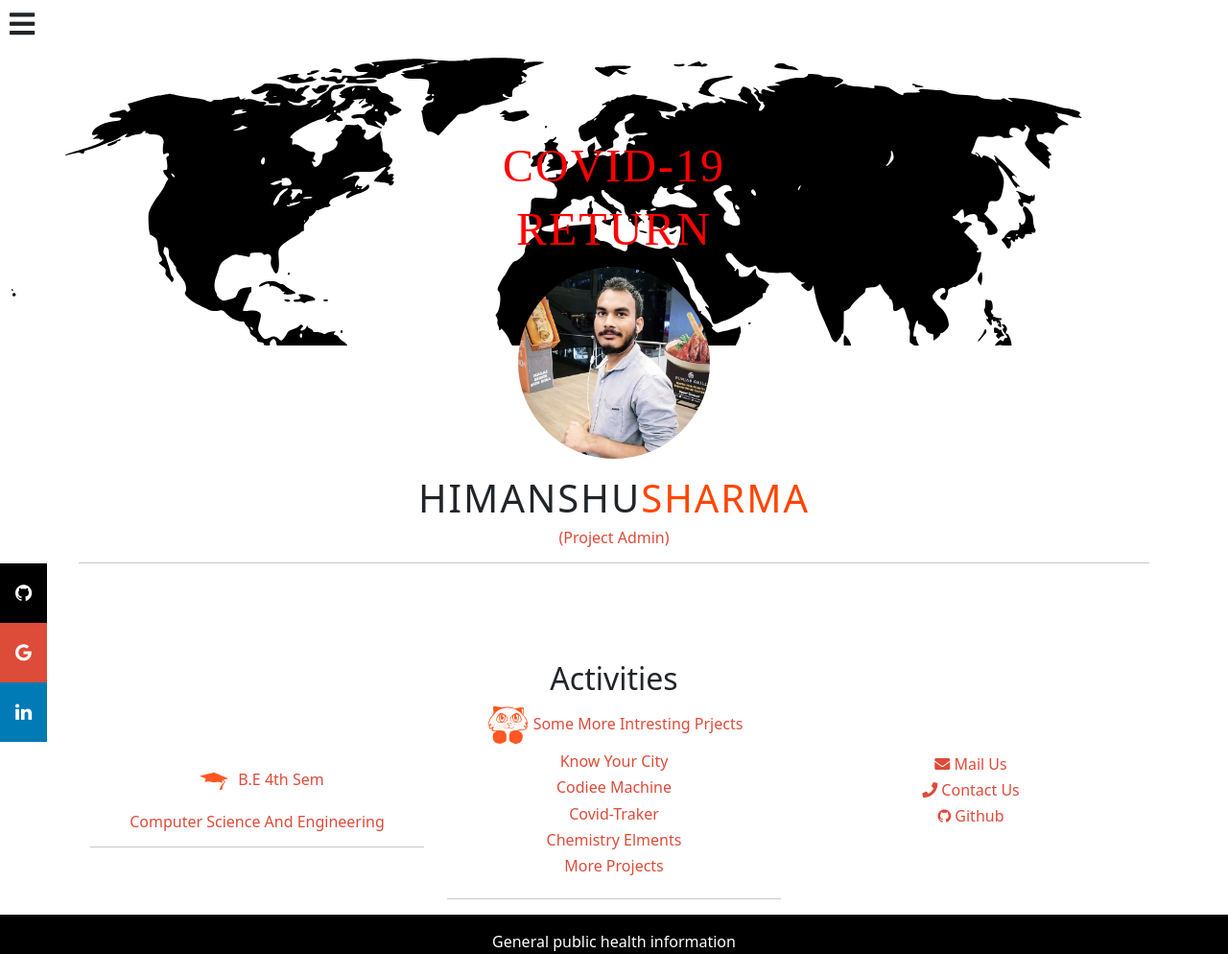
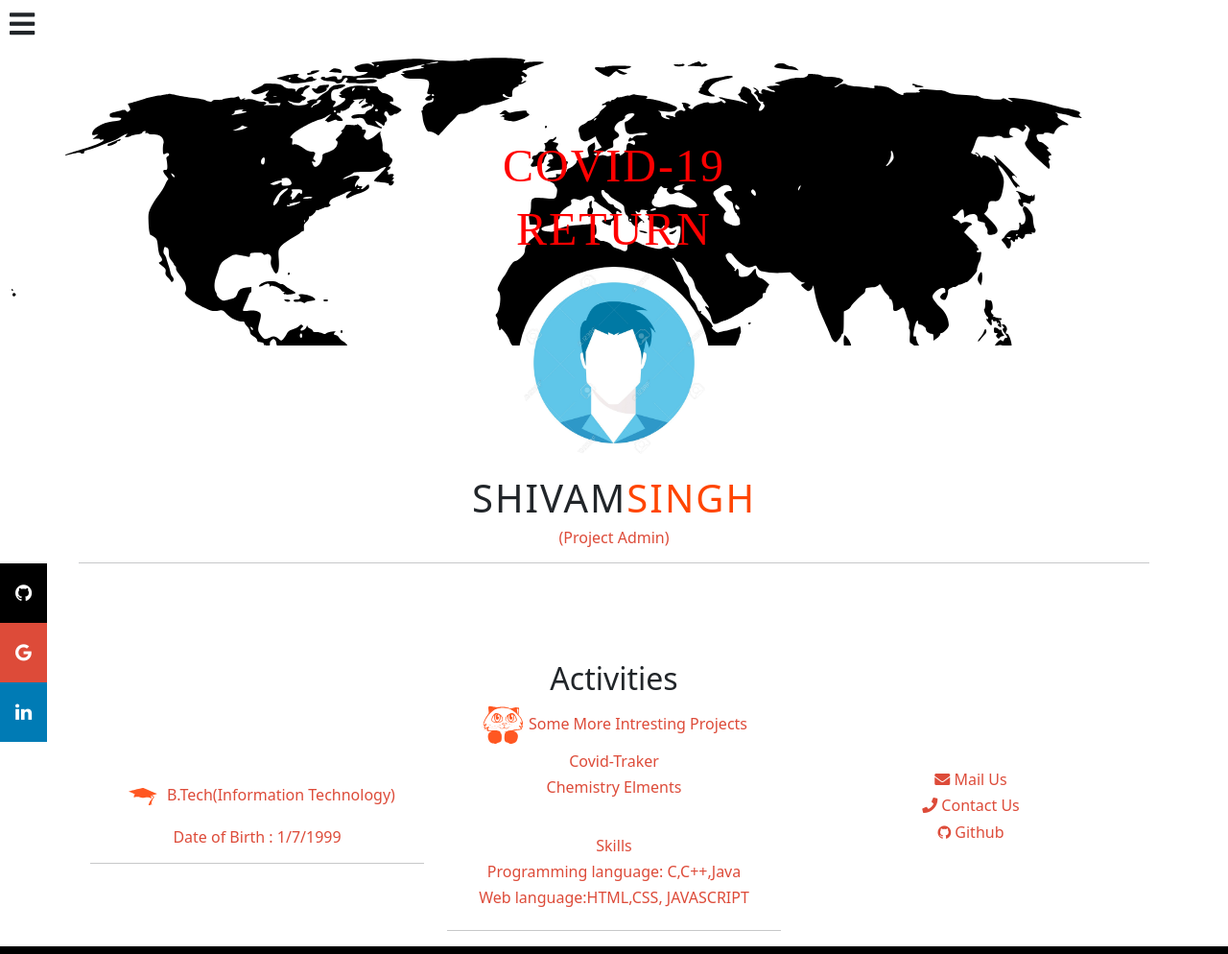
Before and after one commit to shivamsingh19992/Covid-19-info, a plain HTML site: page html/auth.html in a window 1280 px wide. Shown: the top 994 px of the page at 96% size. Drawn offline with nearby package versions, Linux system fonts and the light colour scheme; a web font is replaced by a local one.

Commit message:
added admin details

```diff
--- a/html/auth.html
+++ b/html/auth.html
@@ -17,7 +17,7 @@
 
 <!-- socialmedia  -->
     <div class="icon-bar">
-        <a href="https://github.com/incredible-India/covid-19-return" class="facebook"><i class="fa fa-github"></i></a>
+        <a href="https://github.com/shivamsingh19992/" class="facebook"><i class="fa fa-github"></i></a>
         <!-- <a href="#" class="twitter"><i class="fa fa-twitter"></i></a> -->
         <a href="#" class="google"><i class="fa fa-google"></i></a>
         <a href="#" class="linkedin"><i class="fa fa-linkedin"></i></a>
@@ -107,13 +107,13 @@
 
 
         <div class="admin container">
-                <img src="./../images/admin.jfif" alt="" class="img-fluid adminpic">
+                <img src="./../images/userimg.jpg" alt="" class="img-fluid adminpic">
         </div>
 
 
         <div class="container name">
 
-                <h1 class="adminName">Himanshu <span class="c"> Sharma</span></h1>
+                <h1 class="adminName">Shivam <span class="c">  Singh</span></h1>
                 <h6 class="ct">(Project Admin)</h6>
                 <hr>
 
@@ -125,8 +125,8 @@
             <div class="be container">
 
 
-                 <h6 class="ct">   <img src="./../images/edu.svg" alt="" class="img-fluid" width="50px" height="50px">B.E 4th Sem</h6>
-                 <h6 class="ct">Computer Science And Engineering</h6>
+                 <h6 class="ct">   <img src="./../images/edu.svg" alt="" class="img-fluid" width="50px" height="50px">B.Tech(Information Technology)</h6>
+                 <h6 class="ct">Date of Birth : 1/7/1999</h6>
                  <hr>
 
                  <!-- <h6 class="ct">B.E 4th Sem</h6> -->
@@ -134,23 +134,28 @@
             </div>
 
             <div class="gitlinks container">
-            <h6 class="ct"> <img src="./../images/bili.svg" alt="" class="img-fluid" width="50px" height="50px">Some More Intresting Prjects</h6>
+            <h6 class="ct"> <img src="./../images/bili.svg" alt="" class="img-fluid" width="50px" height="50px">Some More Intresting Projects</h6>
             <ul class="container lists">
-                <li><h6><a href="https://incredible-india.github.io/KNOW-UR-CITY/" class="ct" target="_blank">Know Your City</a></h6></li>
-                <li><h6><a href="https://incredible-india.github.io/codiee-machine/" class="ct" target="_blank">Codiee Machine</a></h6></li>
-                <li><h6><a href="https://incredible-india.github.io/covid-tracker-web-front-END-/" class="ct" target="_blank">Covid-Traker</a></h6></li>
-                <li><h6><a href="https://incredible-india.github.io/Chemistry-Elments-WEB-html-css-b4-js-/" class="ct" target="_blank">Chemistry Elments</a></h6></li>
-                <li><h6><a href="https://github.com/incredible-India?tab=repositories" class="ct" target="_blank">More Projects</a></h6></li>
+
+                <li><h6><a href="#" class="ct" >Covid-Traker</a></h6></li>
+                <li><h6><a href="#" class="ct" >Chemistry Elments</a></h6></li>
+                <hr>
+                <h6 class="ct">Skills</h6>
+                <li><h6 class="ct">Programming language:
+                  C,C++,Java</h6></li>
+                  <li><h6 class="ct">Web language:HTML,CSS,
+                    JAVASCRIPT</h6></li>
+
             </ul>
             <hr>
             </div>
 
             <div class="socialmidia container">
 
-                <h6> <a href="mailto:iamonlyhimanshusharma@gmail.com" class="ct"><i class="fas fa-envelope ct"></i> Mail Us</a></h6>
+                <h6> <a href="mailto:shivamsinghst.johns@gmail.com" class="ct"><i class="fas fa-envelope ct"></i> Mail Us</a></h6>
 
-                <h6> <a href="tel:+8604470501" class="ct"> <i class="fas fa-phone ct"></i> Contact Us</a></h6>
-                <h6> <a href="https://github.com/incredible-India" target="_blank" class="ct"><i class="fa fa-github ct"></i> Github</a></h6>
+                <h6> <a href="tel:+6387012621" class="ct"> <i class="fas fa-phone ct"></i> Contact Us</a></h6>
+                <h6> <a href="https://github.com/shivamsingh19992" target="_blank" class="ct"><i class="fa fa-github ct"></i> Github</a></h6>
 
                 <hr>
             </div>
@@ -178,7 +183,7 @@
       <h6> <a href="mailto:iamonlyhimanshusharma@gmail.com" class="ct"><i class="fas fa-envelope ct"></i> Mail Us</a></h6>
 
       <h6> <a href="tel:+8604470501" class="ct"> <i class="fas fa-phone ct"></i> Contact Us</a></h6>
-      <h6> <a href="https://github.com/incredible-India/covid-19-return" target="_blank" class="ct"><i class="fa fa-github ct"></i> Contribution for this project</a></h6>
+      <h6> <a href="https://github.com/shivamsingh19992/covid-19-info" target="_blank" class="ct"><i class="fa fa-github ct"></i> Contribution for this project</a></h6>
 
      <h6> <a href="./../index.html" class="ct"><i class="fas fa-home"></i> Home</a></h6>
     </div>
```
Also changed, not shown: html/district.html (+2 -2 lines), html/india.html (+2 -2 lines), html/top.html (+2 -2 lines), html/world.html (+2 -2 lines), index.html (+2 -2 lines), images/admin.jfif (deleted), images/userimg.jpg (added).
